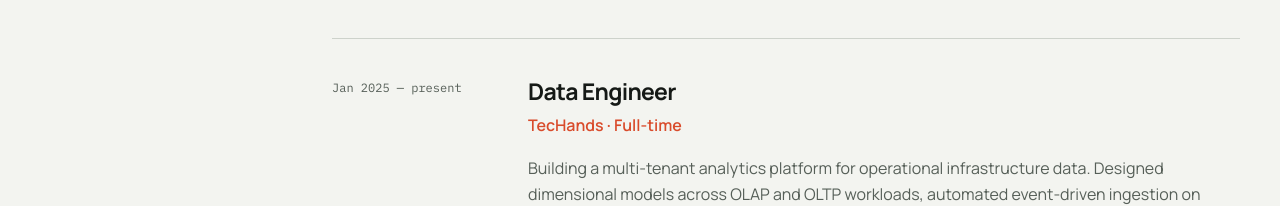
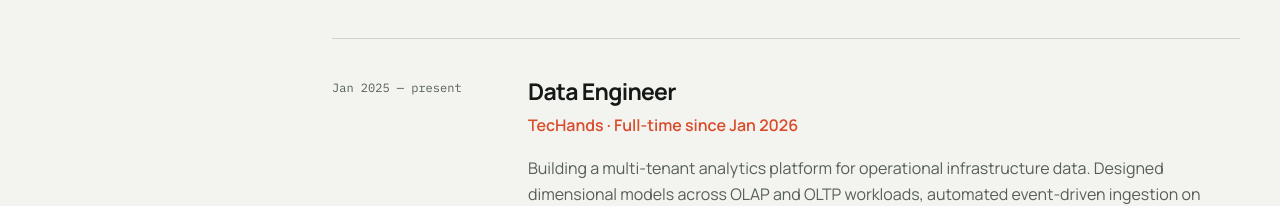
Before and after one commit to pedapudisuresh/pedapudisuresh.github.io, a plain HTML site: page index.html in a window 1280 px wide. Shown: the part 959-1165 px from the top of the page. Drawn offline with Linux system fonts and the light colour scheme.

Commit message:
Show TecHands full-time since Jan 2026

```diff
--- a/index.html
+++ b/index.html
@@ -304,7 +304,7 @@
               <div class="role-date">Jan 2025 — present</div>
               <div>
                 <h3>Data Engineer</h3>
-                <div class="company">TecHands · Full-time</div>
+                <div class="company">TecHands · Full-time since Jan 2026</div>
                 <p>Building a multi-tenant analytics platform for operational infrastructure data. Designed dimensional models across OLAP and OLTP workloads, automated event-driven ingestion on AWS, and integrated data profiling and test coverage into CI/CD.</p>
                 <div class="outcomes"><span>40% lower latency</span><span>100% data integrity</span><span>AWS · Snowflake · BigQuery</span></div>
               </div>
```
